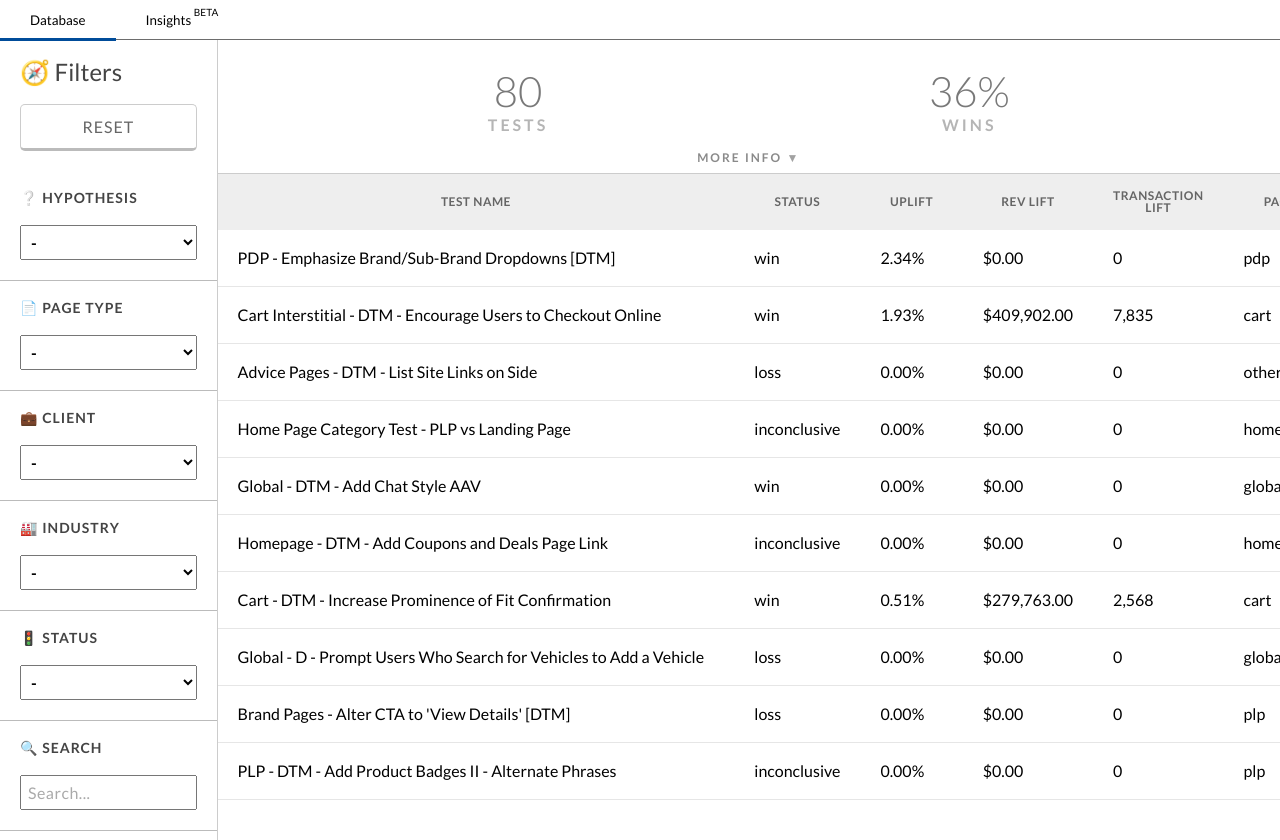
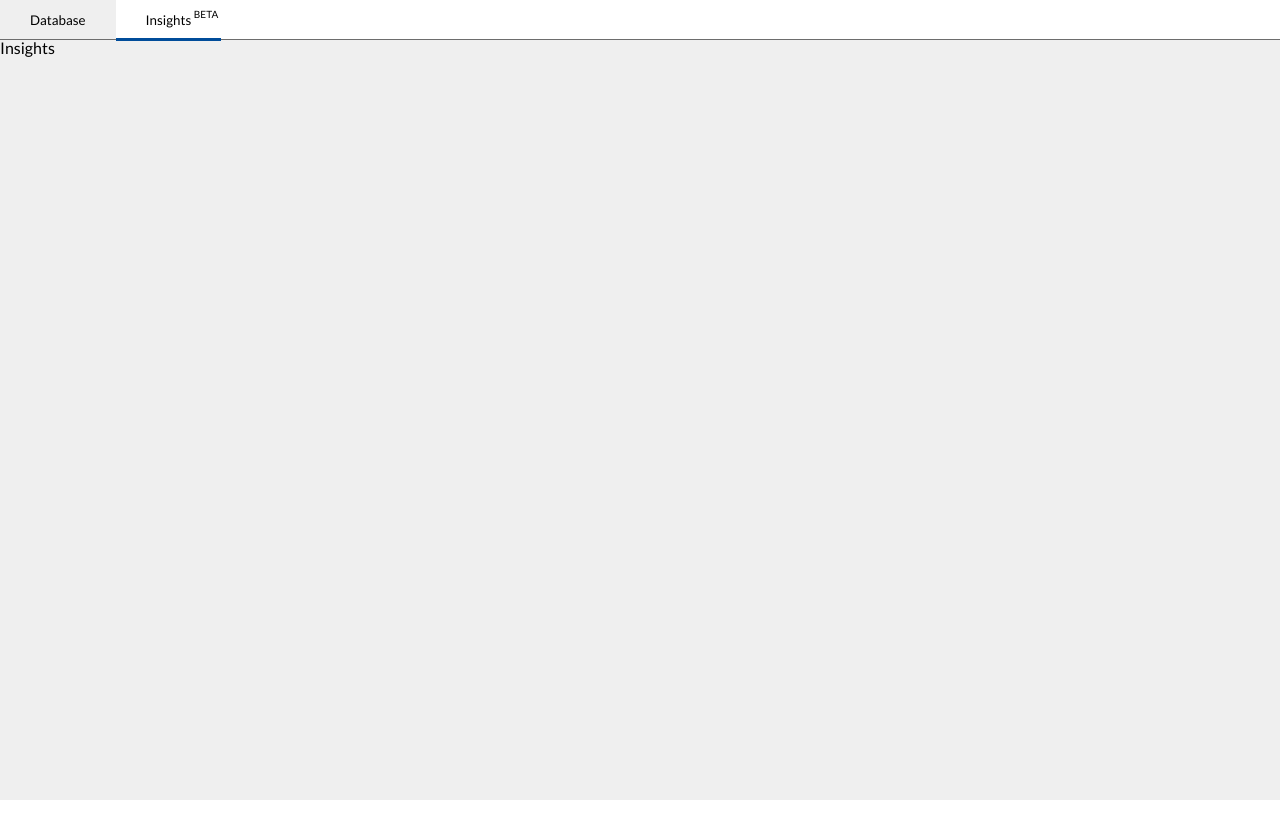
Before and after one commit to jonathantcallahan/cro-database, a React (Create React App) app in the folder cro-database-client/: page / in a window 1280 px wide. After the commit the page ends 800 px from the top, so only its background shows below. Built offline with nearby package versions, Linux system fonts and the light colour scheme.

Commit message:
began building insights

```diff
--- a/cro-database-client/src/components/App.js
+++ b/cro-database-client/src/components/App.js
@@ -2,6 +2,7 @@ import React from 'react';
 import styled from 'styled-components';
 
 import Database from './Database';
+import Insights from './Insights';
 import Navigation from './Navigation';
 
 import data from '../wiifmData';
@@ -15,7 +16,7 @@ class App extends React.Component {
     constructor(props){
         super(props);
         this.state = {
-            navigation: 'database'
+            navigation: 'insights'
         };
         this.updateNavigation = this.updateNavigation.bind(this);
     }
@@ -25,7 +26,10 @@ class App extends React.Component {
     }
 
     render() {
-        let windowContents = this.state.navigation === 'database' ? <Database data={data} /> : 'Coming Soon';
+        let windowContents = this.state.navigation === 'database' ?
+            <Database data={data} /> :
+            <Insights data={data} />;
+
         return (
             <StyledApp>
                 <Navigation activeButton={this.state.navigation} onClick={this.updateNavigation} />
--- /dev/null
+++ b/cro-database-client/src/components/Insights.js
@@ -0,0 +1,57 @@
+import React from 'react';
+import styled from 'styled-components';
+import { concatAST } from '../../../node_modules/graphql';
+
+const StyledInsights = styled.div`
+    background: #efefef;
+    min-height: 95vh;
+`
+
+function getInsights(data){
+    return getHighWinrates(data);
+}
+
+function getHighWinrates(data){
+    let result = [];
+
+    //by hypothesis
+    let allHypotheses = [...new Set(data.map(test => test.hypothesis))].filter(option => option !== "");
+        //for each hypothesis
+    let hypothesisWinRates = allHypotheses.map(hypothesis => {
+        //get the data related to that hypothesis
+        let testsWithThatHypothesis = data.filter(test => test.hypothesis === hypothesis);
+        let winningTests = testsWithThatHypothesis.filter(test => test.status === "win").length;
+        let allCompletedTests = testsWithThatHypothesis.filter(test => test.status === "win" || test.status === "loss" || test.status === "inconclusive").length;
+        let winRate = winningTests / allCompletedTests;
+        return {hypothesis, winRate};
+    })
+
+    //by page type
+    let allPageTypes = [...new Set(data.map(test => test.page))].filter(option => option !== "");
+        //for each page type
+    let pageTypeWinRates = allPageTypes.map(pageType => {
+        //get the data related to that page type
+        let testsWithThatPageType = data.filter(test => test.page === pageType);
+        let winningTests = testsWithThatPageType.filter(test => test.status === "win").length;
+        let allCompletedTests = testsWithThatPageType.filter(test => test.status === "win" || test.status === "loss" || test.status === "inconclusive").length;
+        let winRate = winningTests / allCompletedTests;
+        return {pageType, winRate};
+    })
+
+    //by hypothesis x page type
+    return result.concat(hypothesisWinRates, pageTypeWinRates);
+}
+
+export default class Insights extends React.Component {
+    constructor(props){
+        super(props);
+        this.state = {
+            allData: this.props.data
+        }
+    }
+
+    render(){
+        console.log(getInsights(this.state.allData));
+        return <StyledInsights>Insights</StyledInsights>
+    }
+}
--- a/cro-database-client/src/components/Navigation.js
+++ b/cro-database-client/src/components/Navigation.js
@@ -2,7 +2,7 @@ import React from 'react';
 import styled from 'styled-components';
 
 const StyledNavigation = styled.nav`
-    height: 5vh; /* this plus height of DataView needs to be 100vh */
+    height: 5vh; /* this plus height of DataView and Insights needs to be 100vh */
     border-bottom: 1px solid #6d6d6d;
 `
 const StyledNavButton = styled.button`
```
